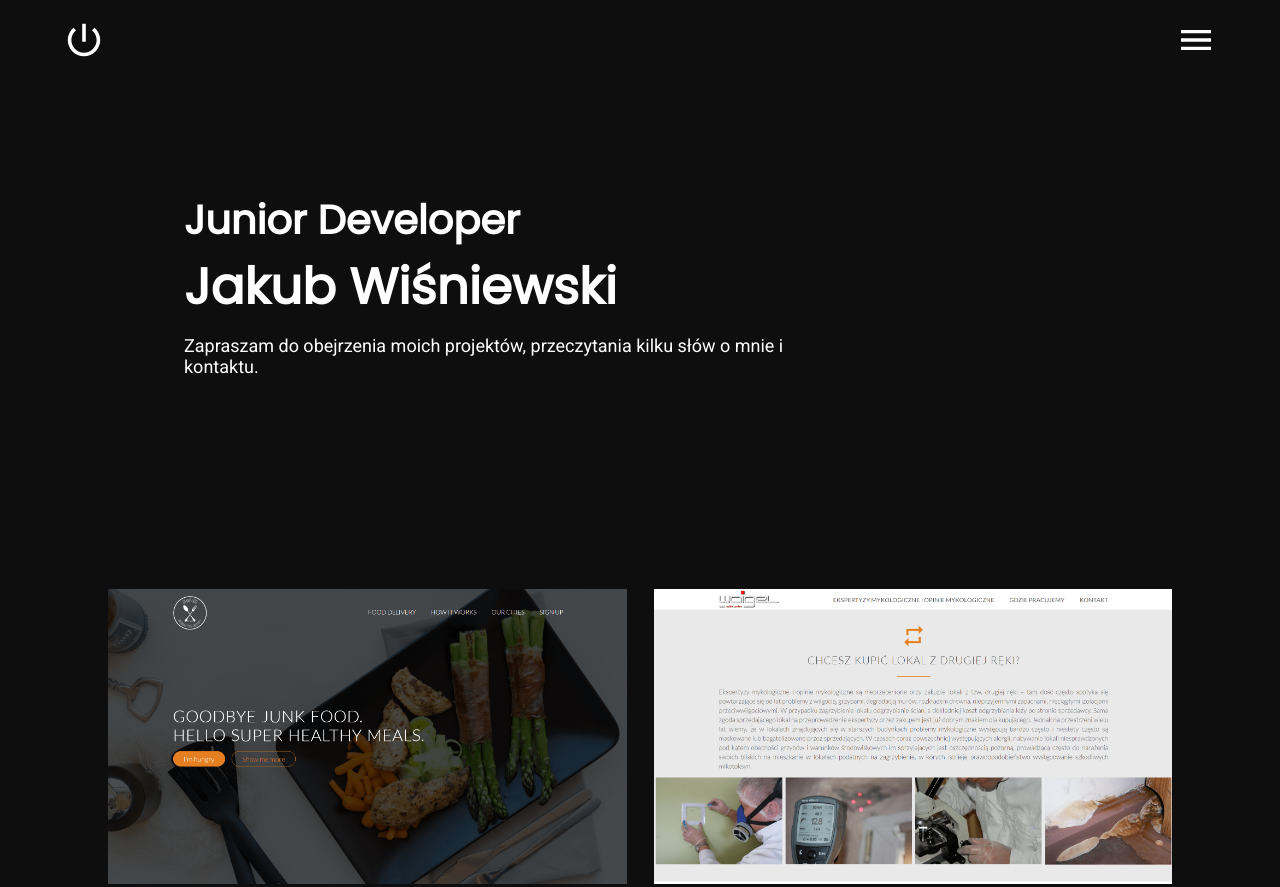
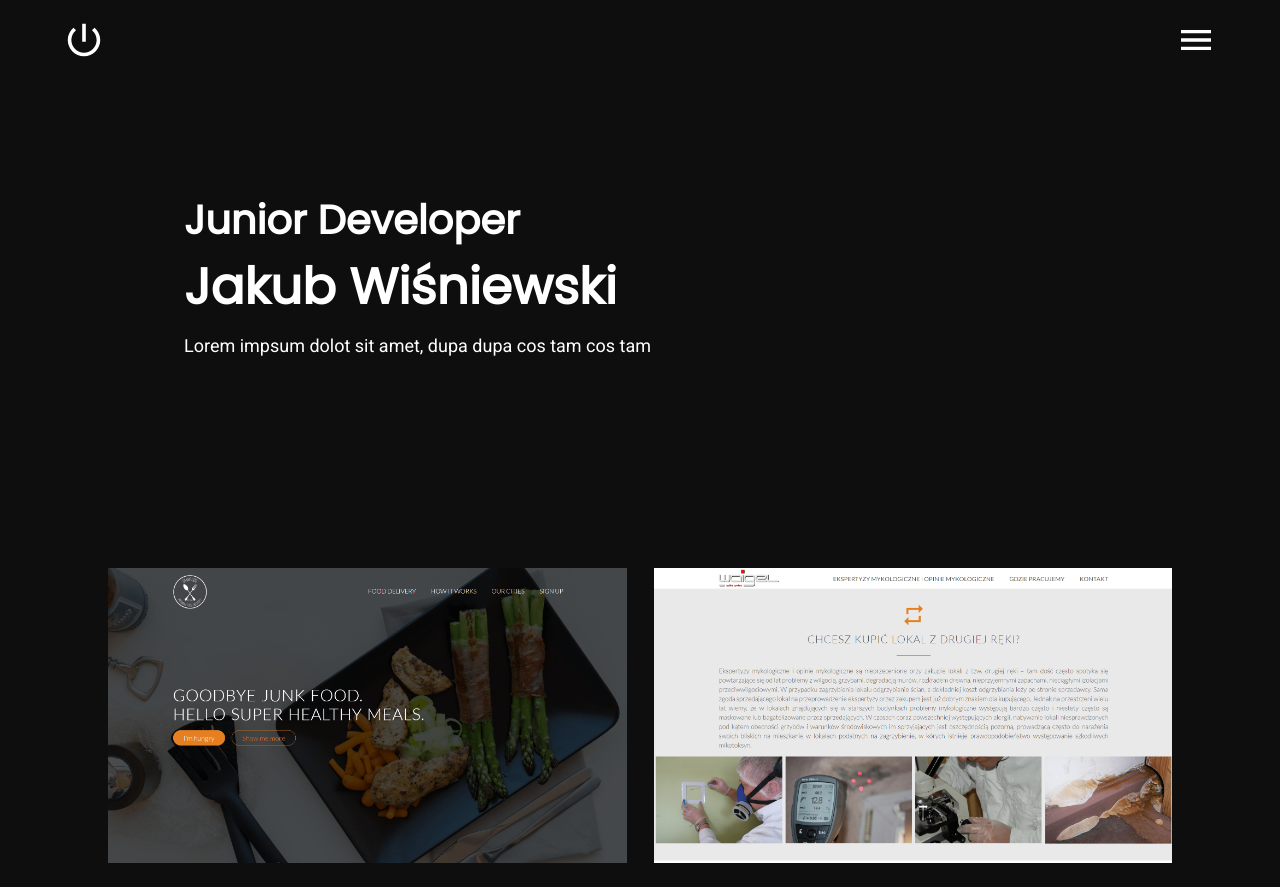
Before and after one commit to xaaza007/portfolio, a plain HTML site: page index.html in a window 1280 px wide. Shown: the top 887 px of the page. Drawn offline with nearby package versions, Linux system fonts and the light colour scheme.

Commit message:
raturn <p>

```diff
--- a/index.html
+++ b/index.html
@@ -31,7 +31,7 @@
       <header>
         <h2 class="anim load-hidden">Junior Developer</h2>
         <h1 class="anim">Jakub Wiśniewski</h1>
-        <p class="anim">Zapraszam do obejrzenia moich projektów, przeczytania kilku słów o mnie i kontaktu.</p>
+        <p class="anim">Lorem impsum dolot sit amet, dupa dupa cos tam cos tam</p>
       </header>
 
       <div class="work">
```
